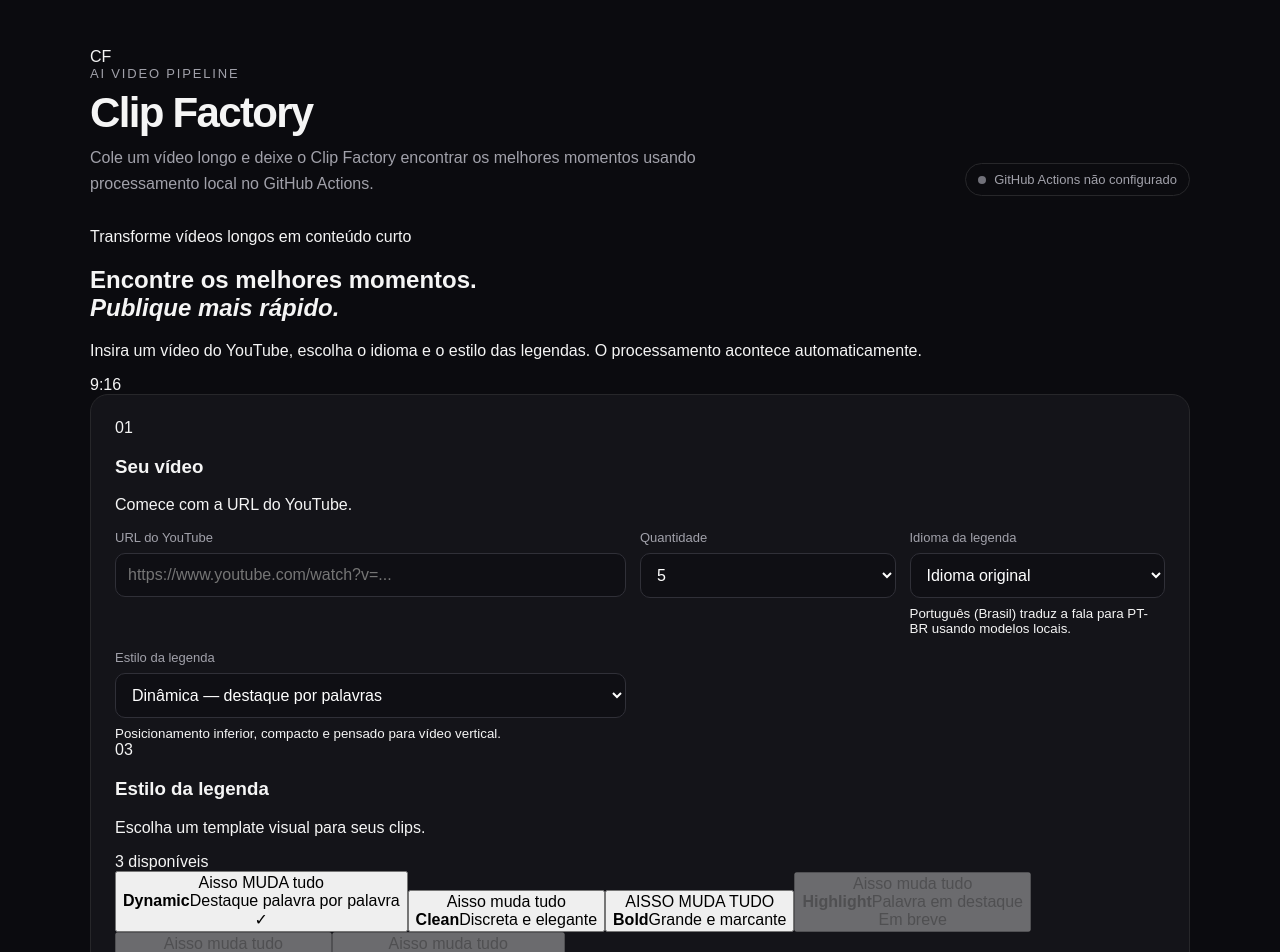
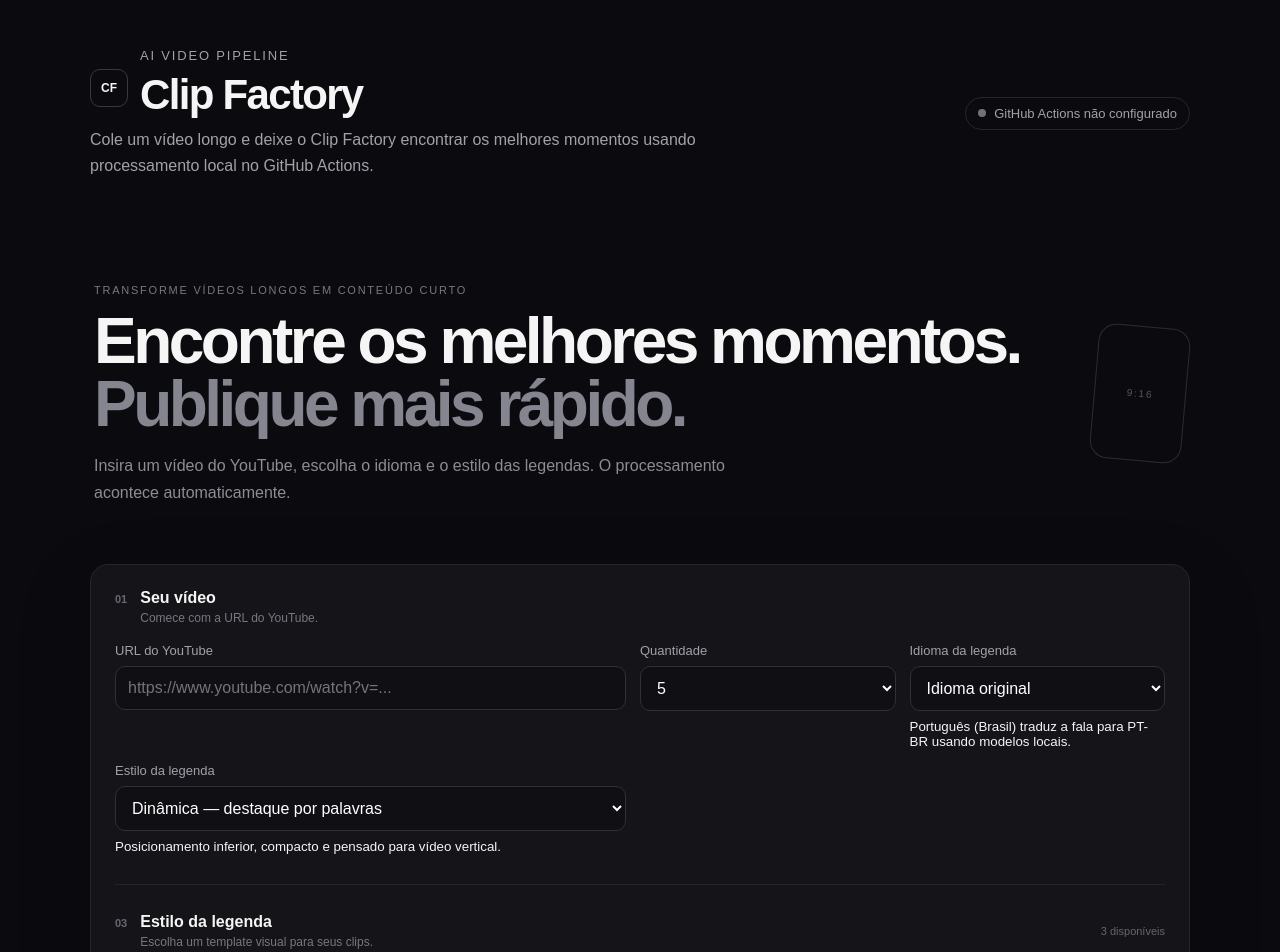
Before and after one commit to mykaelandradee/clip-factory, a Next.js app in the folder web/: page / in a window 1280 px wide. Shown: the top 952 px of the page. Built offline with nearby package versions, Linux system fonts and the light colour scheme; no server answers.

Commit message:
Add visual template gallery and modern builder styling

```diff
--- a/web/app/globals.css
+++ b/web/app/globals.css
@@ -42,3 +42,44 @@ h1 { margin:8px 0; font-size:42px; letter-spacing:-.04em; }
 .cf-step strong { display:block; margin-bottom:8px; }
 .cf-step span { color:#a1a1aa; line-height:1.5; font-size:14px; }
 @media (max-width: 800px) { .cf-grid, .cf-roadmap, .cf-results-grid { grid-template-columns:1fr; } .cf-header { align-items:flex-start; flex-direction:column; } h1 { font-size:34px; } }
+
+.cf-header-modern { align-items:center; }
+.cf-brand { display:flex; align-items:center; gap:12px; }
+.cf-logo { width:38px; height:38px; display:grid; place-items:center; border:1px solid #38383f; border-radius:10px; font-size:12px; font-weight:800; }
+.cf-hero { display:flex; justify-content:space-between; align-items:center; gap:30px; padding:70px 4px 58px; }
+.cf-eyebrow { color:#777781; font-size:11px; text-transform:uppercase; letter-spacing:.16em; }
+.cf-hero h2 { margin:12px 0 16px; font-size:clamp(38px,5vw,64px); line-height:.98; letter-spacing:-.055em; }
+.cf-hero h2 em { color:#85858f; font-style:normal; }
+.cf-hero p { max-width:640px; margin:0; color:#8c8c96; line-height:1.7; }
+.cf-hero-mark { width:92px; height:135px; display:grid; place-items:center; border:1px solid #2b2b32; border-radius:18px; color:#55555e; font-size:10px; letter-spacing:.18em; transform:rotate(5deg); }
+.cf-builder { box-shadow:0 25px 80px #00000022; }
+.cf-section-head { display:flex; justify-content:space-between; align-items:center; margin-bottom:18px; }
+.cf-section-head > div { display:flex; gap:13px; align-items:flex-start; }
+.cf-number { color:#686873; font-size:11px; font-weight:700; padding-top:4px; }
+.cf-section-head h3 { margin:0 0 4px; font-size:16px; }
+.cf-section-head p { margin:0; color:#777781; font-size:12px; }
+.template-head { margin-top:30px; padding-top:28px; border-top:1px solid #24242a; }
+.cf-template-count { color:#666670; font-size:11px; }
+.cf-template-grid { display:grid; grid-template-columns:repeat(3,1fr); gap:12px; }
+.cf-template { position:relative; overflow:hidden; padding:0; text-align:left; background:#0c0c0f; color:#fff; border:1px solid #292930; border-radius:14px; cursor:pointer; transition:.18s ease; }
+.cf-template:hover:not(:disabled) { border-color:#575761; transform:translateY(-2px); }
+.cf-template.selected { border-color:#aaaab3; box-shadow:0 0 0 1px #aaaab333; }
+.cf-template:disabled { cursor:default; }
+.cf-template-preview { height:145px; position:relative; display:flex; align-items:flex-end; justify-content:center; padding:0 14px 24px; overflow:hidden; background:linear-gradient(145deg,#1a1a20,#0a0a0d); }
+.cf-template-preview::before { content:""; position:absolute; inset:0; background:linear-gradient(135deg,#ffffff06 25%,transparent 25%,transparent 50%,#ffffff03 50%,#ffffff03 75%,transparent 75%); background-size:24px 24px; }
+.preview-top { position:absolute; top:12px; left:14px; color:#44444d; font-size:9px; }
+.preview-subtitle { position:relative; z-index:1; padding:7px 10px; border-radius:5px; color:#fff; font-size:19px; font-weight:800; text-align:center; text-shadow:0 2px 5px #000; }
+.accent-dynamic .preview-subtitle { background:linear-gradient(transparent 52%,#d9ff3f55 52%); }
+.accent-clean .preview-subtitle { font-weight:500; background:#00000055; }
+.accent-bold .preview-subtitle { font-size:21px; letter-spacing:-.03em; }
+.accent-highlight .preview-subtitle { background:#ff4da822; }
+.accent-neon .preview-subtitle { text-shadow:0 0 12px #a78bfa; }
+.accent-minimal .preview-subtitle { font-size:15px; font-weight:500; }
+.cf-template-info { padding:13px 14px 15px; display:flex; flex-direction:column; gap:4px; }
+.cf-template-info strong { font-size:13px; }
+.cf-template-info span { color:#777781; font-size:11px; }
+.cf-check { position:absolute; top:10px; right:10px; width:22px; height:22px; display:grid; place-items:center; background:#f4f4f5; color:#0a0a0c; border-radius:50%; font-size:12px; font-weight:800; }
+.cf-coming { position:absolute; top:10px; right:10px; padding:4px 7px; border:1px solid #44444d; border-radius:999px; color:#8c8c96; background:#0b0b0dcc; font-size:9px; }
+.cf-footer { display:flex; justify-content:space-between; gap:20px; padding:36px 4px 0; margin-top:48px; border-top:1px solid #222228; color:#55555e; font-size:10px; text-transform:uppercase; letter-spacing:.12em; }
+@media (max-width:800px){.cf-hero{padding:48px 0 38px}.cf-hero-mark{display:none}.cf-template-grid{grid-template-columns:1fr 1fr}}
+@media (max-width:520px){.cf-template-grid{grid-template-columns:1fr}.cf-footer{flex-direction:column;gap:8px}}
```
